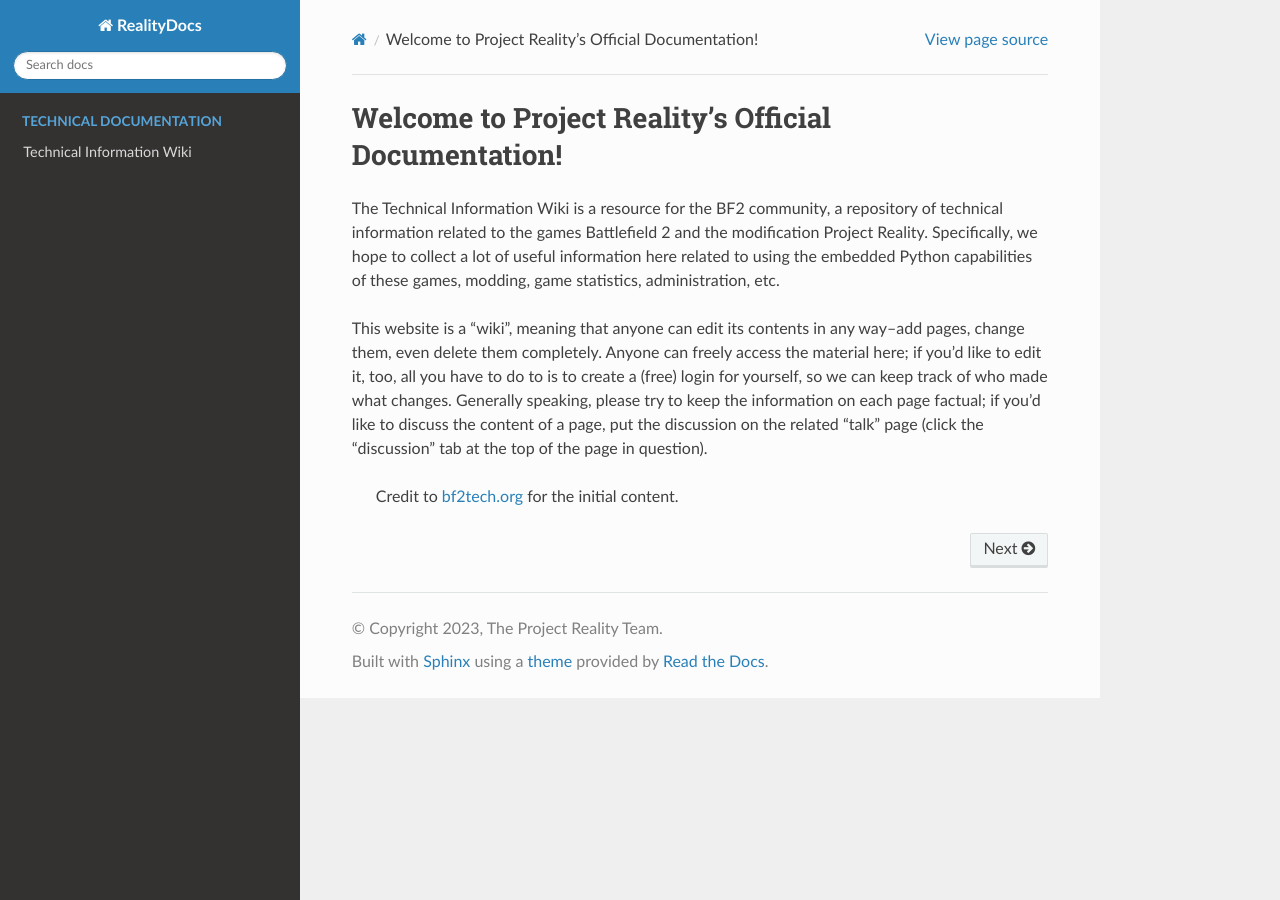
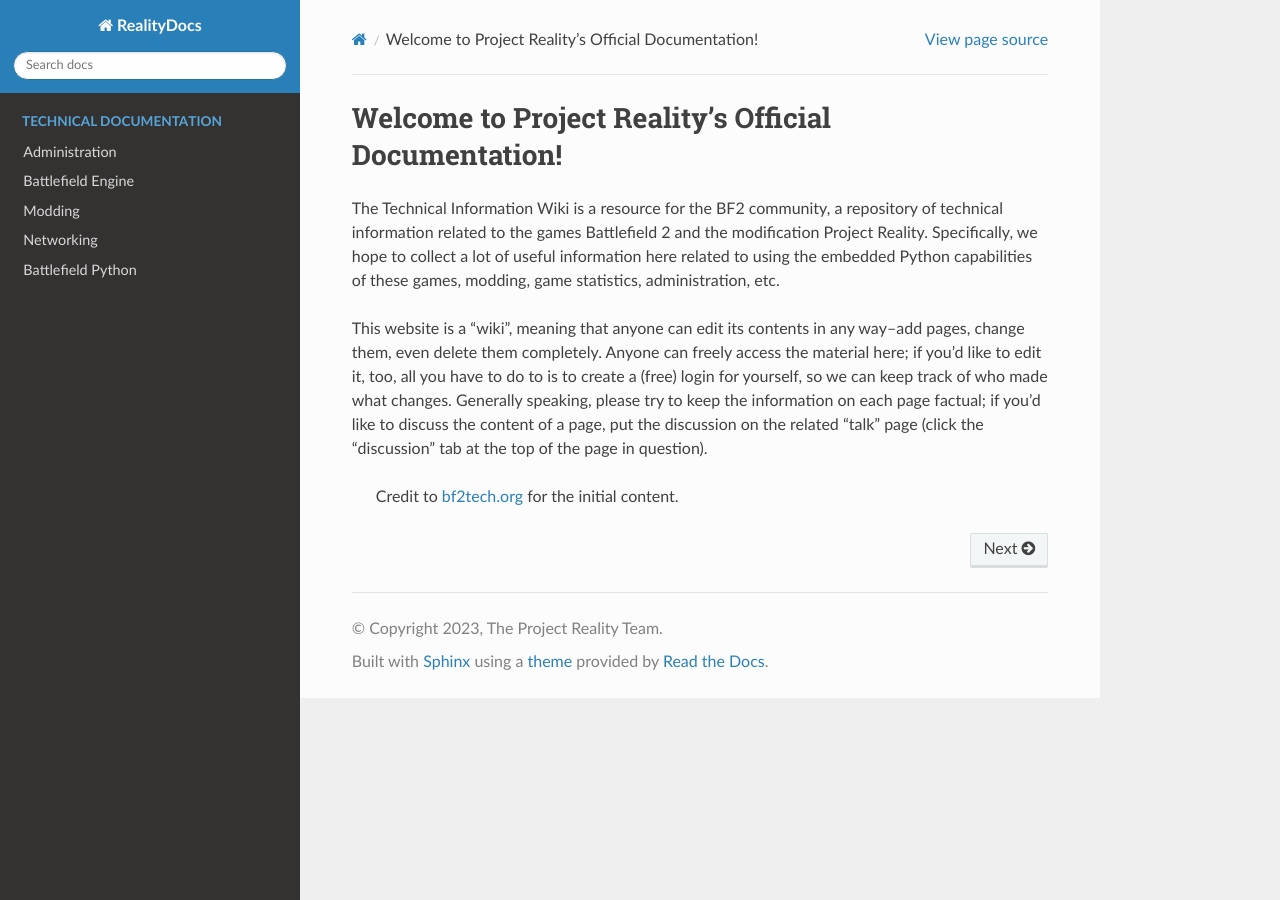
Before and after one commit to papadanku/RealityDocs, a Sphinx documentation site: the page built from docs/source/index.rst, in a window 1280 px wide. Built offline with Sphinx 7.4.7 and the Read the Docs theme 2.0.0, drawn with Linux system fonts in a browser that asks for light colours.

Commit message:
Simplify tech documentation

```diff
--- a/docs/source/index.rst
+++ b/docs/source/index.rst
@@ -7,7 +7,7 @@ Welcome to Project Reality's Official Documentation!
    :hidden:
    :glob:
 
-   technical/index
+   technical/*/index
 
 The Technical Information Wiki is a resource for the BF2 community, a repository of technical information related to the games Battlefield 2 and the modification Project Reality. Specifically, we hope to collect a lot of useful information here related to using the embedded Python capabilities of these games, modding, game statistics, administration, etc.
 
--- a/docs/source/technical/index.rst
+++ /dev/null
@@ -1,9 +0,0 @@
-
-Technical Information Wiki
-==========================
-
-.. toctree::
-   :titlesonly:
-   :glob:
-
-   */index
```
Also changed, not shown: docs/source/technical/engine/coordinates.rst (+4 -4 lines).
